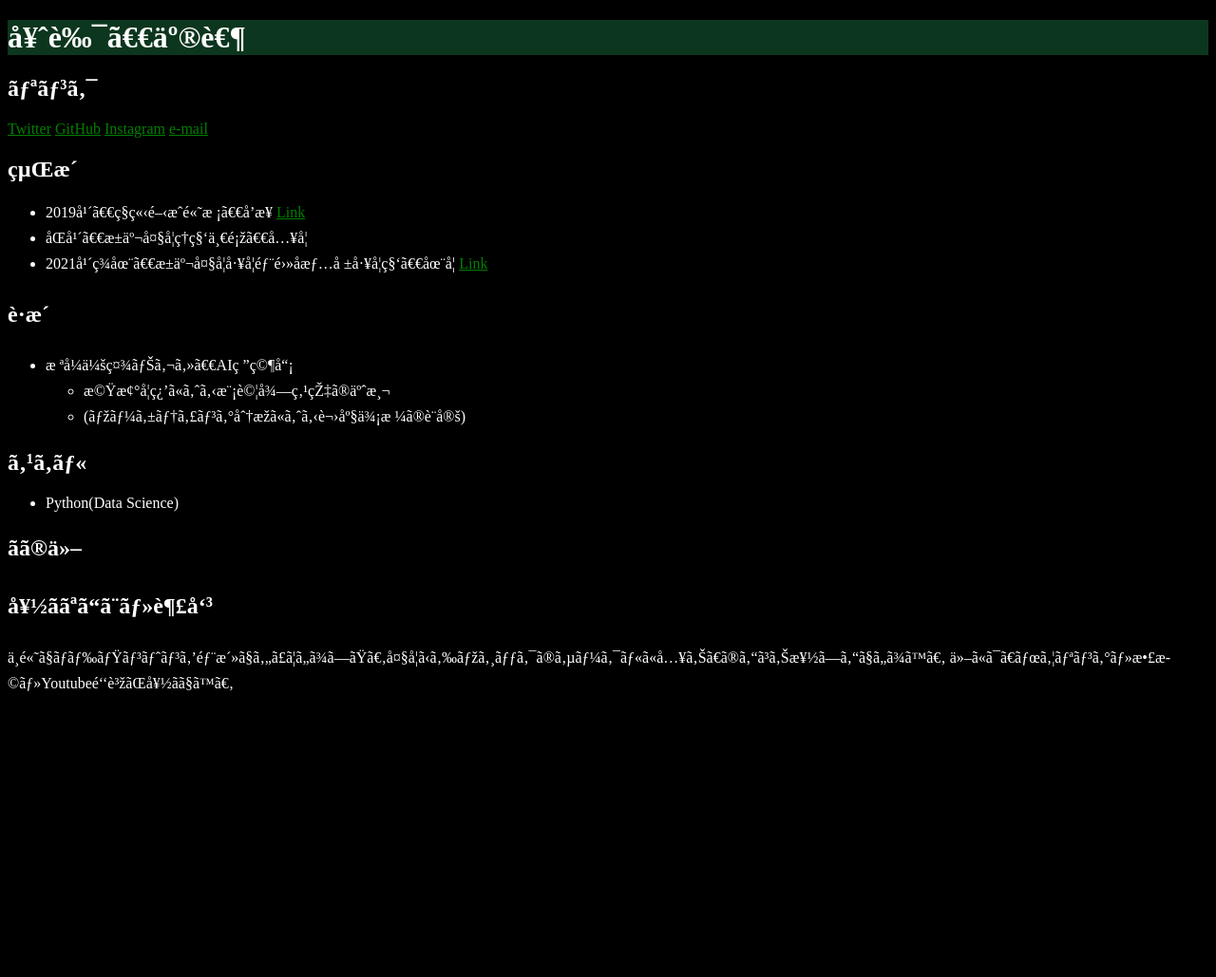
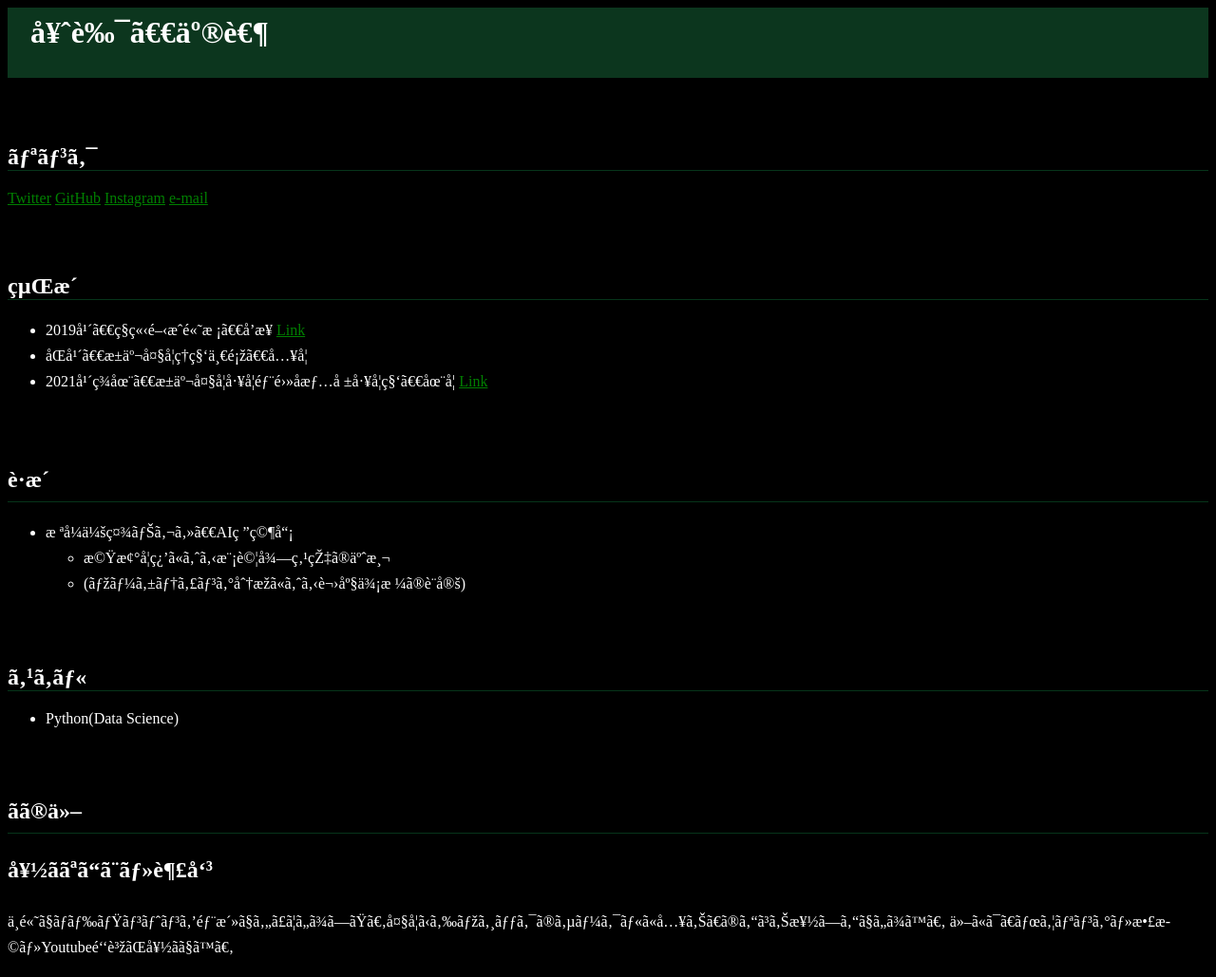
Before and after one commit to nara-ryoya/my_website, a PHP site: page / in a window 1280 px wide. Shown: the whole page at 95% size. Before the commit the page ends 728 px from the top, so only its background shows below. Run offline with PHP 8.4, Linux system fonts and the light colour scheme.

Commit message:
ヘッダーを修正

```diff
--- a/css/stylesheet.css
+++ b/css/stylesheet.css
@@ -10,10 +10,14 @@ body {
 header {
     background-color: rgb(12, 54, 30);
     display: block;
-    padding-top: 2rem 1.5rem;
+    padding: 0.5rem 1.5rem;
 
 }
 
+header h1 {
+    border-bottom: 0;
+    margin-top: 0;
+}
 
 
 .profile_container {
@@ -25,5 +29,6 @@ a {
 }
 
 h1 {
-    border-bottom: 1px ;
+    border-bottom: 1px solid rgb(6, 53, 26);
+    margin-top:70px;
 }
```
